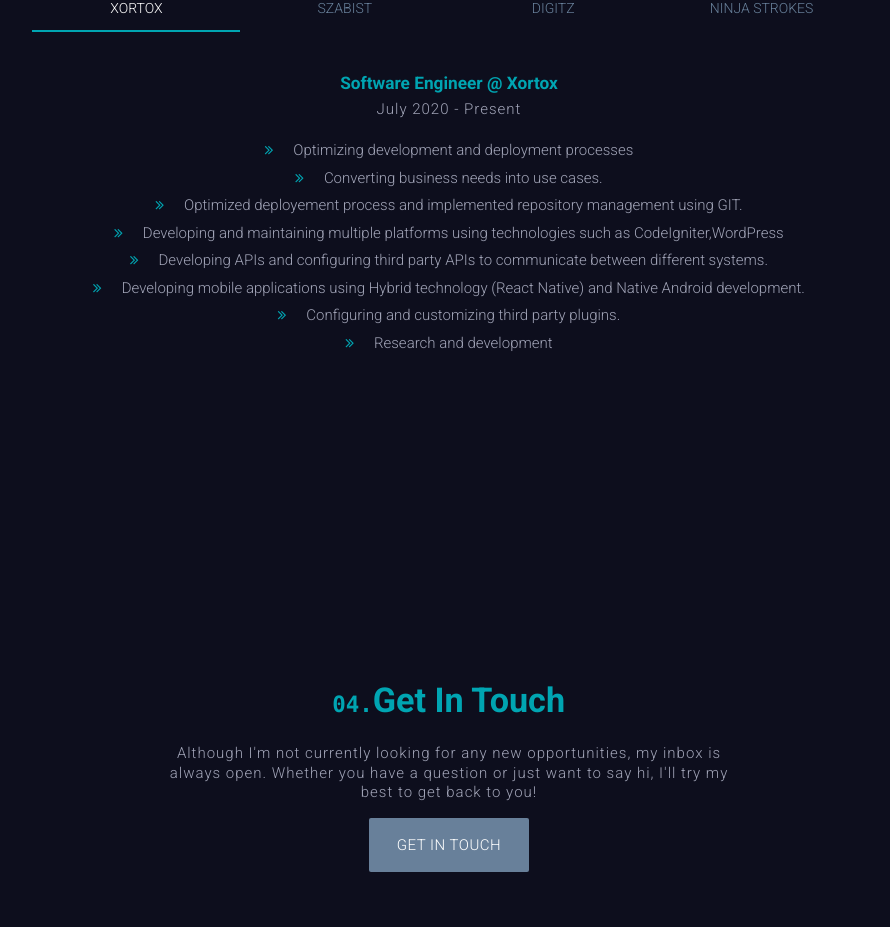
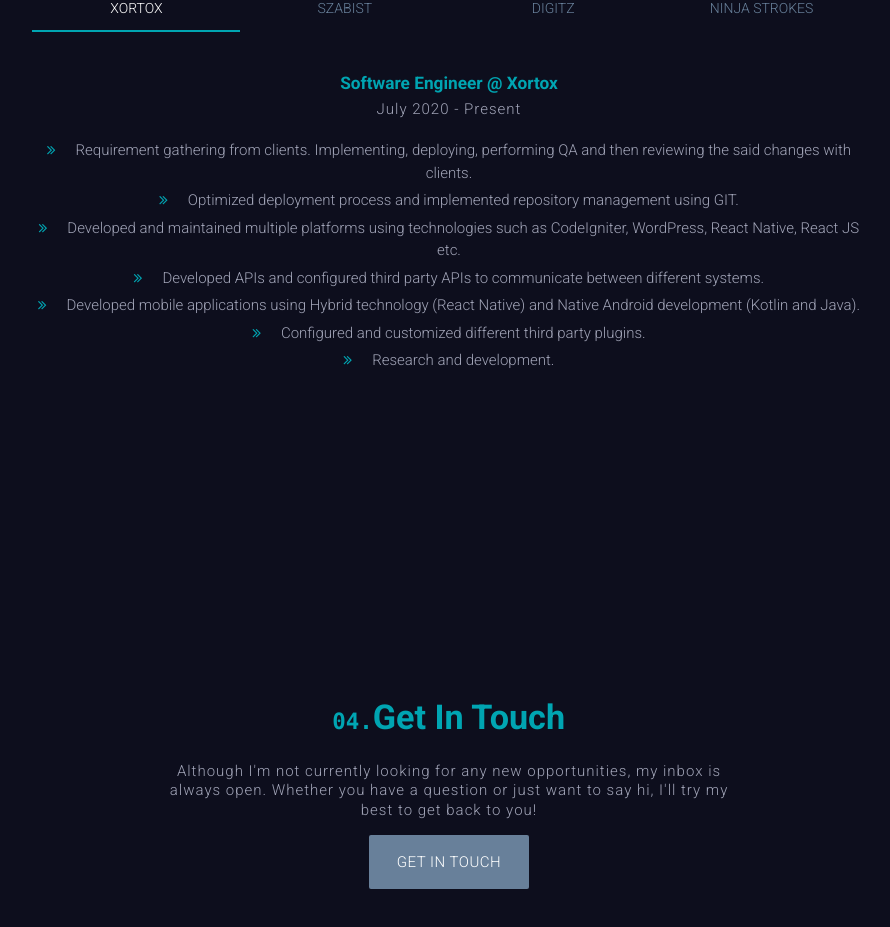
Before and after one commit to saadfarhan124/personal, a React (Create React App) app: page / in a window 1280 px wide. Shown: the part 4576-5503 px from the top of the page, without its empty margins (191-1081 px from the left). Built offline with nearby package versions, Linux system fonts and the light colour scheme.

Commit message:
updated experience

```diff
--- a/src/components/Experience/Experience.component.jsx
+++ b/src/components/Experience/Experience.component.jsx
@@ -34,30 +34,27 @@
             <p>July 2020 - Present</p>
             <ul className="responsibilities">
               <li>
-                Optimizing development and deployment processes
+                Requirement gathering from clients. Implementing, deploying, performing QA and then reviewing the said changes with clients.
               </li>
               <li>
-                Converting business needs into use cases.
+                Optimized deployment process and implemented repository management using GIT.
               </li>
               <li>
-                Optimized deployement process and implemented repository management using GIT.
+                Developed and maintained multiple platforms using technologies such as CodeIgniter, WordPress, React Native, React JS etc.
               </li>
               <li>
-                Developing and maintaining multiple platforms using technologies such as CodeIgniter,WordPress
-              </li>
-              <li>
-                Developing APIs and configuring third party APIs to communicate between different
+                Developed APIs and configured third party APIs to communicate between different
                 systems.
               </li>
               <li>
-                Developing mobile applications using Hybrid technology (React Native) and Native Android
-                development.
+              Developed mobile applications using Hybrid technology (React Native) and Native Android
+                development (Kotlin and Java).
               </li>
               <li>
-                Configuring and customizing third party plugins.
+                Configured and customized different third party plugins.
               </li>
               <li>
-                Research and development
+                Research and development.
               </li>
             </ul>
           </div>
@@ -70,23 +67,23 @@
 
             <ul className="responsibilities">
               <li>
-                Developed Alumni Portal using ASP.Net, JQuery, Javascript, HTML, CSS, AJAX
+                Developed Alumni Portal using ASP.Net, JQuery, Javascript, HTML, CSS, AJAX.
               </li>
               <li>
-                Developed dashboard using React JS for the data gathered by CNC machines
+                Built an application to visualize the data being gathered by different machines using MERN stack.
               </li>
               <li>
-                Applied different machine learning models using Python, Pandas and sci kit learn.
+                Analyzed, visualized and applied different machine learning models on the said data to predict tool wear.
               </li>
               <li>
-                General purpose programming
+                General purpose programming to meet the team's requirements such as development of the team's progress website, landing pages for different industries to view their data.
               </li>
               <li>Managed and supervised different Final Year Projects.</li>
             </ul>
           </div>
           <div id="digitz" className="col s12 center-align exp-col">
             <h6>
-              Intern / Junior Web Developer
+              Intern
               <span className="font-bold"> @ Digitz</span>
             </h6>
             <p>2017 November – 2018 January</p>
@@ -103,26 +100,26 @@
                 </a>
               </li>
               <li>
-                Research work on different technologies
+                Research work on different technologies.
               </li>
               <li>
                 Multiple chatbots development for different clients seeking to improve their social
-                networking platform
+                networking platform.
               </li>
             </ul>
           </div>
           <div id="ninjaStrokes" className="col s12 center-align exp-col">
             <h6>
-              Intern/Junior Software Developer
+              Intern
               <span className=" font-bold"> @ Ninja Strokes</span>
             </h6>
             <p>2017 January– 2017 March</p>
 
             <ul className="responsibilities">
-              <li>Developed and maintained company's website</li>
+              <li>Developed and maintained company's website.</li>
               <li>
                 Developed and maintained company's daily accounting solution
-                using Java and MySql
+                using Java and MySql.
               </li>
             </ul>
           </div>
--- a/src/components/Navbar/Navbar.component.jsx
+++ b/src/components/Navbar/Navbar.component.jsx
@@ -125,7 +125,7 @@
                 </a>
               </li>
               <li className="nav-item load-hidden">
-                <a href="https://drive.google.com/uc?export=download&id=1aGw4-dZ2ArZh41KC3QaIAds-P7bul48P" download className="waves-effect waves-light btn btn-resume">
+                <a href="https://drive.google.com/uc?export=download&id=1EIMS0SBGlKbOJEMsQ0ttayH9X76JIHEA" download className="waves-effect waves-light btn btn-resume">
                   Resume
                 </a>
               </li>
```
